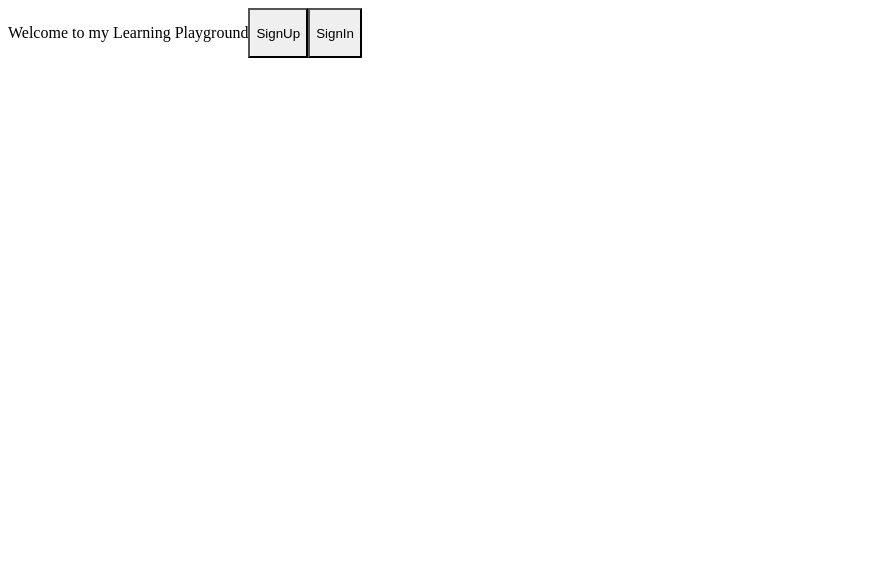
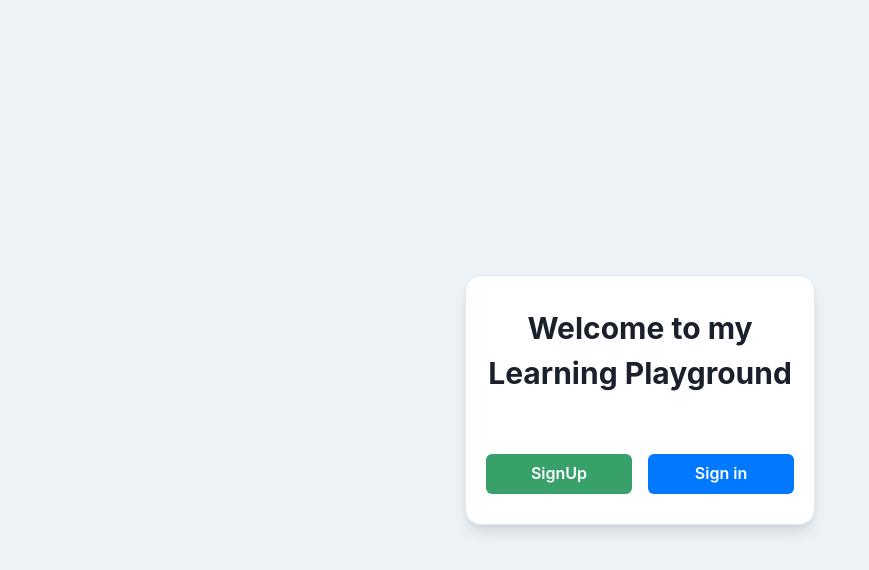
Before and after one commit to shovancak/learning-playground, a Next.js app: page / in a window 1280 px wide. Shown: the top 570 px of the page, without its empty margins (0-869 px from the left). Built offline with nearby package versions, Linux system fonts and the light colour scheme; no server answers.

Commit message:
Add styles to landing page

```diff
--- a/src/pages/_app.tsx
+++ b/src/pages/_app.tsx
@@ -1,3 +1,4 @@
+import { ChakraProvider } from '@chakra-ui/react'
 import type { AppProps } from 'next/app'
 import ApolloProvider from 'providers/Apollo'
 import UserAuthProvider from 'providers/User'
@@ -5,7 +6,9 @@ import UserAuthProvider from 'providers/User'
 const MyApp = ({ Component, pageProps }: AppProps) => (
   <ApolloProvider>
     <UserAuthProvider>
-      <Component {...pageProps} />
+      <ChakraProvider>
+        <Component {...pageProps} />
+      </ChakraProvider>
     </UserAuthProvider>
   </ApolloProvider>
 )
--- a/src/pages/index.tsx
+++ b/src/pages/index.tsx
@@ -1,15 +1,40 @@
-import { Button, Flex, Text } from '@chakra-ui/react'
+import { Button, Flex, HStack, Text } from '@chakra-ui/react'
 import type { NextPage } from 'next'
 import { useRouter } from 'next/router'
 import { Routes } from 'constants/routes'
 
-const Home: NextPage = () => {
+const LandingPage: NextPage = () => {
   const router = useRouter()
 
   return (
-    <Flex>
-      <Text>Welcome to my Learning Playground</Text>
+    <Flex
+      direction="column"
+      align="center"
+      h="100vh"
+      justify="center"
+      bgColor="gray.100"
+    >
+      <Flex
+        bgColor="white"
+        shadow="lg"
+        borderColor="gray.200"
+        borderWidth="1px"
+        height="250px"
+        width="350px"
+        borderRadius="2xl"
+        direction="column"
+        justify="space-between"
+        align="center"
+        py="30px"
+        px="20px"
+      >
+        <Text fontSize="3xl" fontWeight="bold" textAlign="center">
+          Welcome to my Learning Playground
+        </Text>
+        <HStack w="full" spacing="4">
           <Button
+            w="full"
+            colorScheme="green"
             onClick={() => {
               void router.push(Routes.SignUp())
             }}
@@ -17,14 +42,18 @@ const Home: NextPage = () => {
             SignUp
           </Button>
           <Button
+            w="full"
+            colorScheme="messenger"
             onClick={() => {
               void router.push(Routes.SignIn())
             }}
           >
-        SignIn
+            Sign in
           </Button>
+        </HStack>
+      </Flex>
     </Flex>
   )
 }
 
-export default Home
+export default LandingPage
```
Lines whose indentation alone changed are shown as unchanged.
